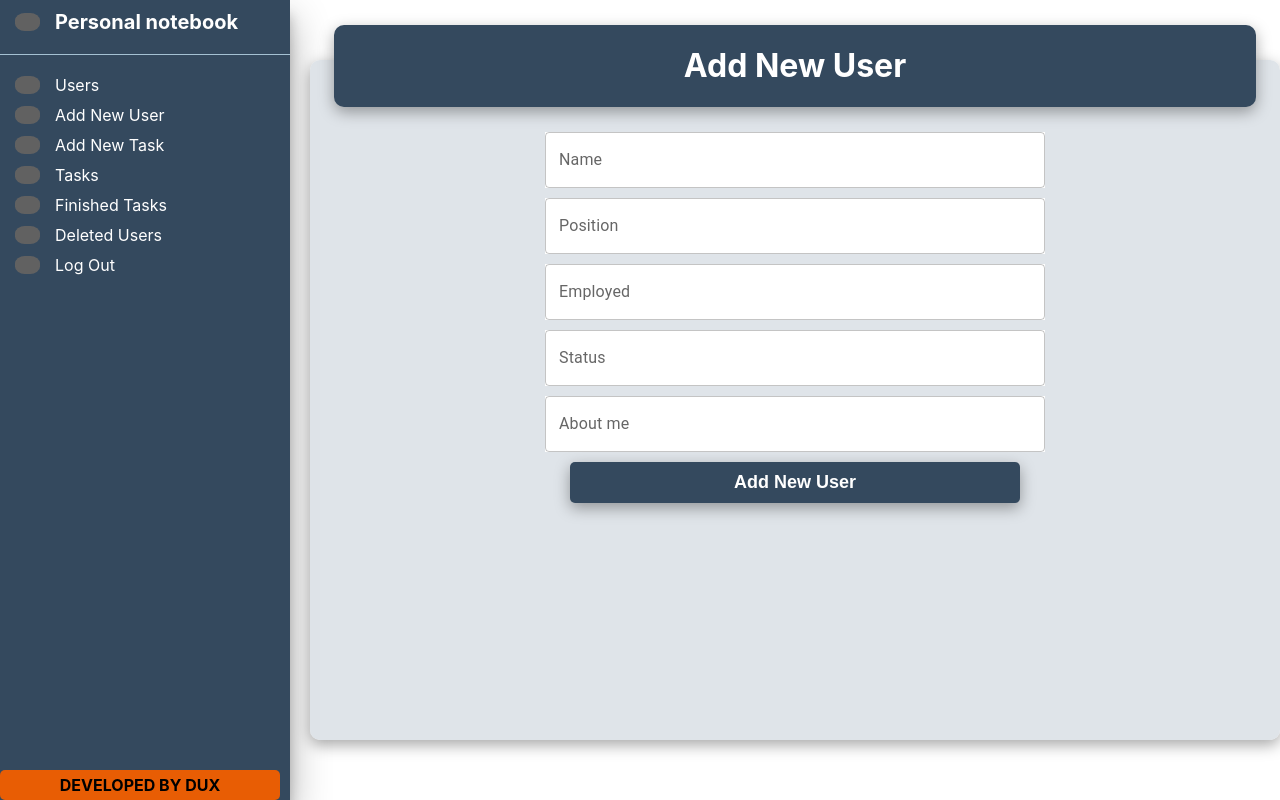
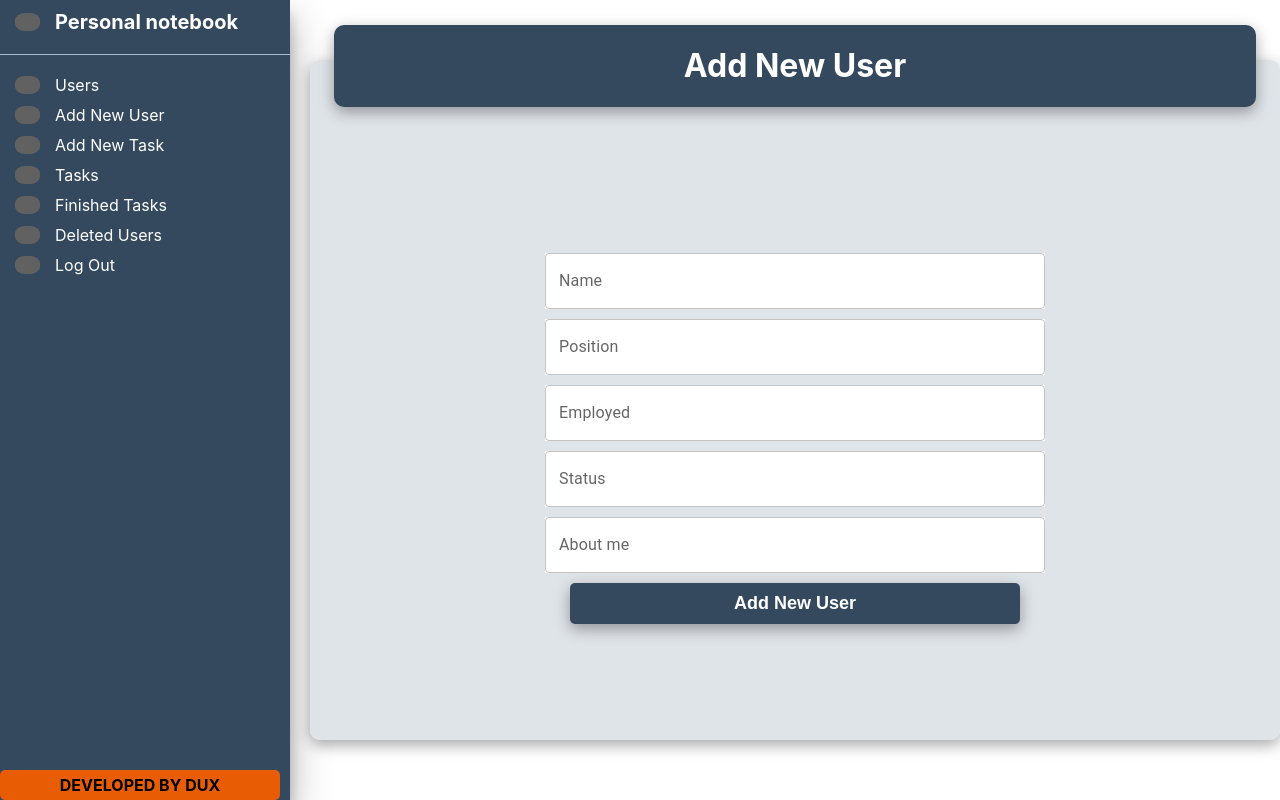
Before and after one commit to duxante/notebook, a React (Create React App) app: page /addNewUser in a window 1280 px wide. Built offline with nearby package versions, Linux system fonts and the light colour scheme; grey boxes are pictures that could not be loaded; a web font is replaced by a local one.

Commit message:
minor fixes

```diff
--- a/src/Components/AddNewUser/addNewUser.style.css
+++ b/src/Components/AddNewUser/addNewUser.style.css
@@ -7,7 +7,7 @@
     justify-content: center;
     flex-wrap: wrap;
     align-content: center;
-    height: 49vh;
+    height: 100%;
     margin: 0px auto;
 }
 
```
